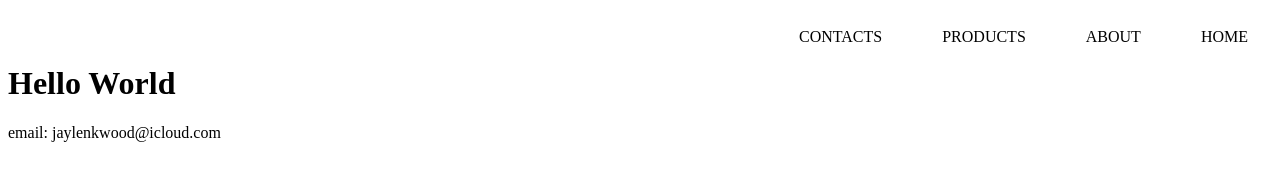
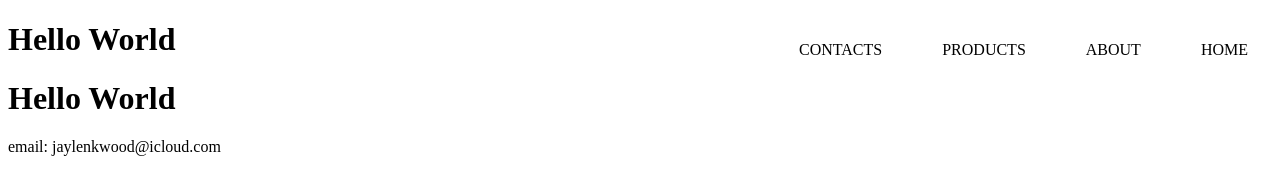
Before and after one commit to jxrro/webdev1, a plain HTML site: page INDEX.HTML in a window 1280 px wide. Drawn offline with Linux system fonts and the light colour scheme.

Commit message:
Update INDEX.HTML
moved h1 inside header

```diff
--- a/INDEX.HTML
+++ b/INDEX.HTML
@@ -4,11 +4,11 @@
 <title>Document</title>
 <style>
 h1{color: purpleblue;}
-				 nav{width: 100vw; height: 60px; margin-bottom: 80px;
-				        position: fixed; top: 0: background-color: white;}
-					ul{list-style-type: none; margin: 0; padding: 0;}
-					li{display: inline; float: right; margin-right: 20px; padding: 20px;}
-					a{text-decoration: none;}
+nav{width: 100vw; height: 60px; margin-bottom: 80px;
+position: fixed; top: 0: background-color: white;}
+ul{list-style-type: none; margin: 0; padding: 0;}
+li{display: inline; float: right; margin-right: 20px; padding: 20px;}
+a{text-decoration: none;}
 </style>
 </head>
 
@@ -22,10 +22,10 @@ h1{color: purpleblue;}
 		<LI>CONTACTS</LI>
 	</ul>
 </nav>
+<div>
+<h1> Hello World </h1>
+</div>
 </header>
-
-<br>
-<br>
 
 <h1> Hello World </h1>
 
```
